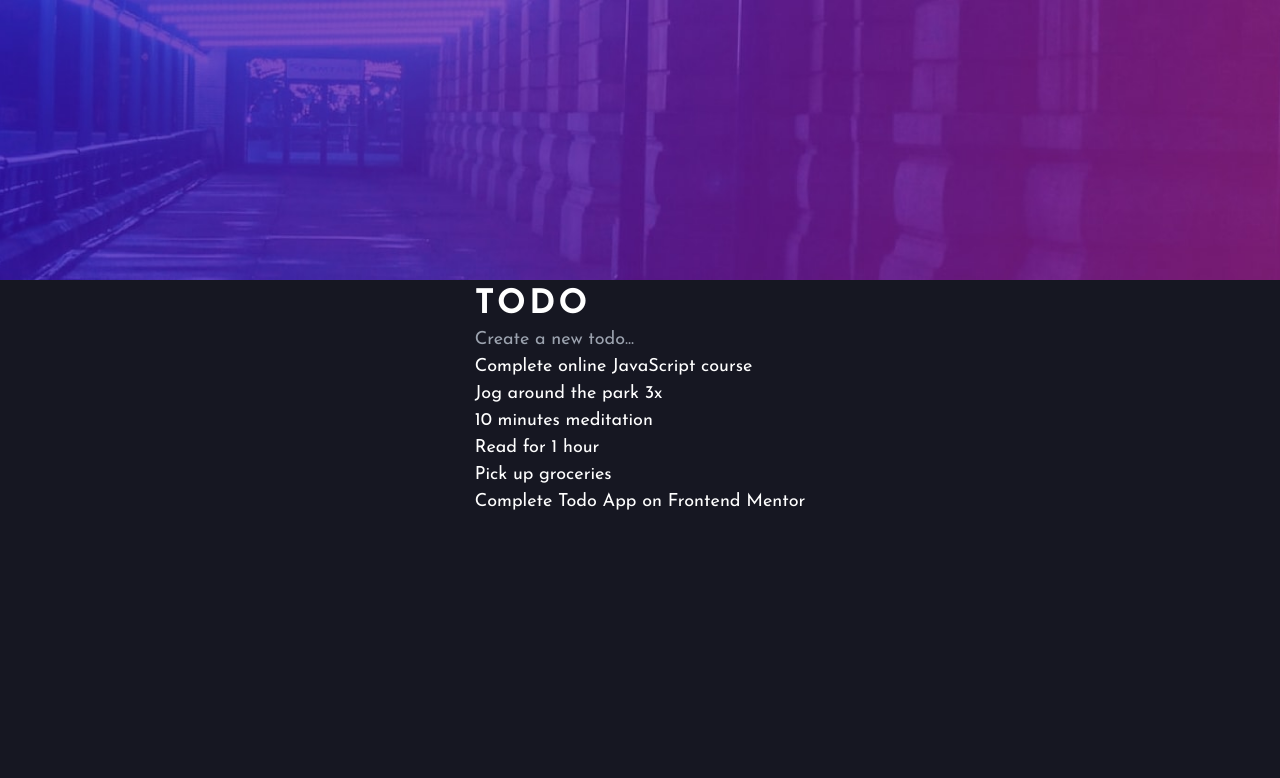
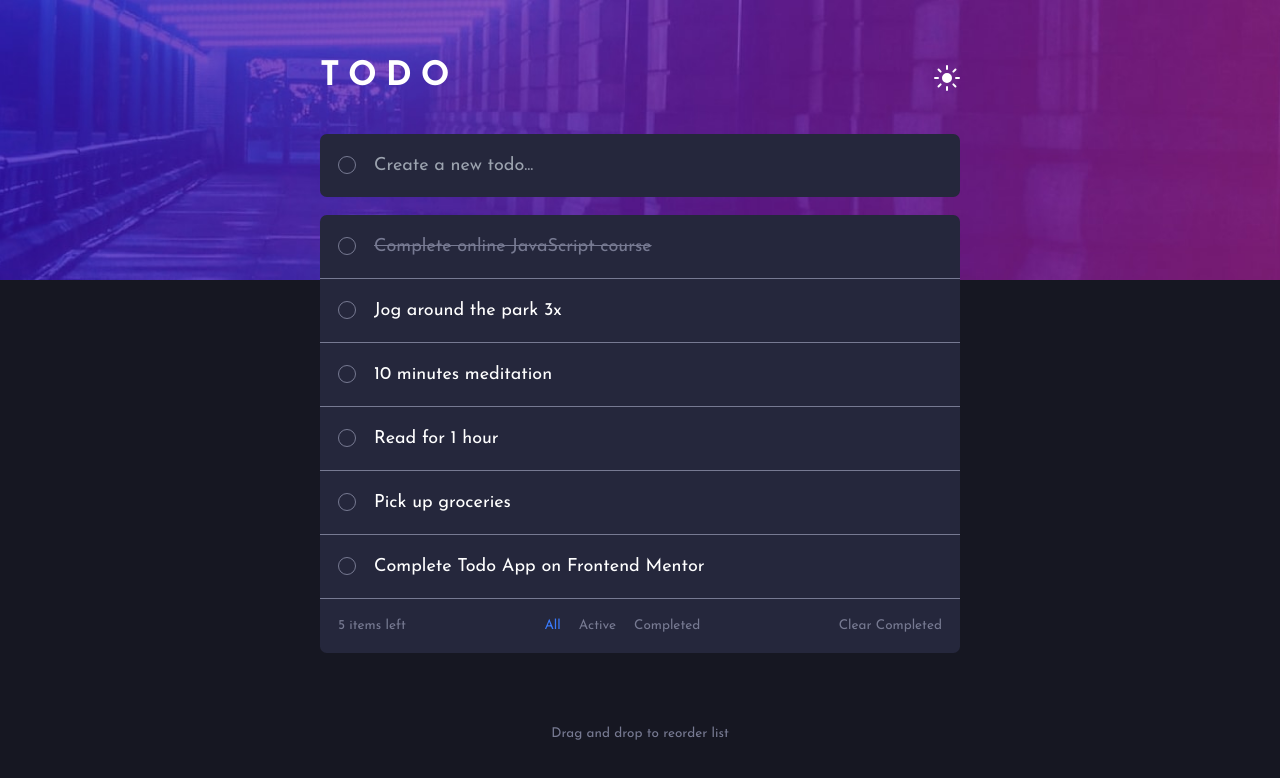
Before and after one commit to dominikrubroeder/todo-app-website, a Next.js app: page / in a window 1280 px wide. Shown: the top 778 px of the page. Built offline with nearby package versions, Linux system fonts and the light colour scheme.

Commit message:
Build UI for dark theme

```diff
--- a/components/todo/TodoAddForm.tsx
+++ b/components/todo/TodoAddForm.tsx
@@ -2,11 +2,13 @@ import React from 'react';
 
 const TodoAddForm: React.FC = () => {
   return (
-    <form>
+    <form className="flex items-center gap-4 bg-app-tdark-blue-desaturated-800 p-4 rounded-md">
+      <div className="w-4 h-4 border border-app-tdark-gray-blue-600 rounded-full transition-all"></div>
+
       <input
         type="text"
         placeholder="Create a new todo..."
-        className="bg-transparent focus:outline-none"
+        className="flex-1 bg-transparent focus:outline-none"
       />
     </form>
   );
--- /dev/null
+++ b/components/todo/TodoItem.tsx
@@ -0,0 +1,20 @@
+import React from 'react';
+import { ITodo } from '../../data';
+
+const TodoItem: React.FC<ITodo> = (props) => {
+  return (
+    <div className="flex items-center gap-4 p-4 border-b border-b-app-tdark-gray-blue-600">
+      <div className="w-4 h-4 border border-app-tdark-gray-blue-600 rounded-full transition-all"></div>
+
+      <h2
+        className={`${
+          props.completed ? 'line-through text-app-tdark-gray-blue-600' : ''
+        }`}
+      >
+        {props.title}
+      </h2>
+    </div>
+  );
+};
+
+export default TodoItem;
--- a/components/todo/TodoList.tsx
+++ b/components/todo/TodoList.tsx
@@ -1,11 +1,18 @@
 import React from 'react';
 import { todos } from '../../data';
+import TodoItem from './TodoItem';
 
 const TodoList: React.FC = () => {
   return (
-    <ul>
+    <ul className="grid">
       {todos.map((todo) => (
-        <li key={todo.id}>{todo.title}</li>
+        <li key={todo.id}>
+          <TodoItem
+            id={todo.id}
+            title={todo.title}
+            completed={todo.completed}
+          />
+        </li>
       ))}
     </ul>
   );
--- a/data.ts
+++ b/data.ts
@@ -7,7 +7,7 @@ export interface ITodo {
 export const todos: ITodo[] = [
   {
     id: (Date.now() + Math.random()).toString(),
-    completed: false,
+    completed: true,
     title: 'Complete online JavaScript course',
   },
   {
--- a/pages/index.tsx
+++ b/pages/index.tsx
@@ -1,5 +1,6 @@
 import type { NextPage } from 'next';
 import Head from 'next/head';
+import Image from 'next/image';
 import TodoAddForm from '../components/todo/TodoAddForm';
 import TodoList from '../components/todo/TodoList';
 
@@ -12,18 +13,46 @@ const Home: NextPage = () => {
         <link rel="icon" href="/favicon.ico" />
       </Head>
 
-      <main className="flex items-center justify-center min-h-screen bg-app-tdark-blue-800">
+      <main className="flex items-center justify-center flex-col gap-16 min-h-screen bg-app-tdark-blue-800">
         <div className="absolute top-0 left-0 right-0 bg-app-bg-desktop-dark bg-no-repeat bg-center bg-cover h-[35vh]"></div>
-        <div>
-          <h1 className="max-w-screen-md w-full tracking-widest uppercase text-3xl font-bold">
-            Todo
-          </h1>
 
-          <div>
+        <div className="grid gap-8 relative max-w-screen-sm w-full z-10">
+          <header className="flex items-center justify-between">
+            <h1 className="tracking-[0.5rem] uppercase text-3xl font-bold">
+              Todo
+            </h1>
+
+            <Image
+              src="/images/icon-sun.svg"
+              width={26}
+              height={26}
+              alt="Theme mode toggle"
+            />
+          </header>
+
+          <div className="grid gap-4">
             <TodoAddForm />
-            <TodoList />
+
+            <div className="bg-app-tdark-blue-desaturated-800 rounded-md">
+              <TodoList />
+              <footer className="flex items-center justify-between p-4 text-xs text-app-tdark-gray-blue-600">
+                <span>5 items left</span>
+
+                <div className="flex items-center gap-4">
+                  <button className="text-app-primary-bright-blue">All</button>
+                  <button>Active</button>
+                  <button>Completed</button>
+                </div>
+
+                <button>Clear Completed</button>
+              </footer>
+            </div>
           </div>
         </div>
+
+        <footer className="text-app-tdark-gray-blue-600 text-xs">
+          Drag and drop to reorder list
+        </footer>
       </main>
     </div>
   );
```
